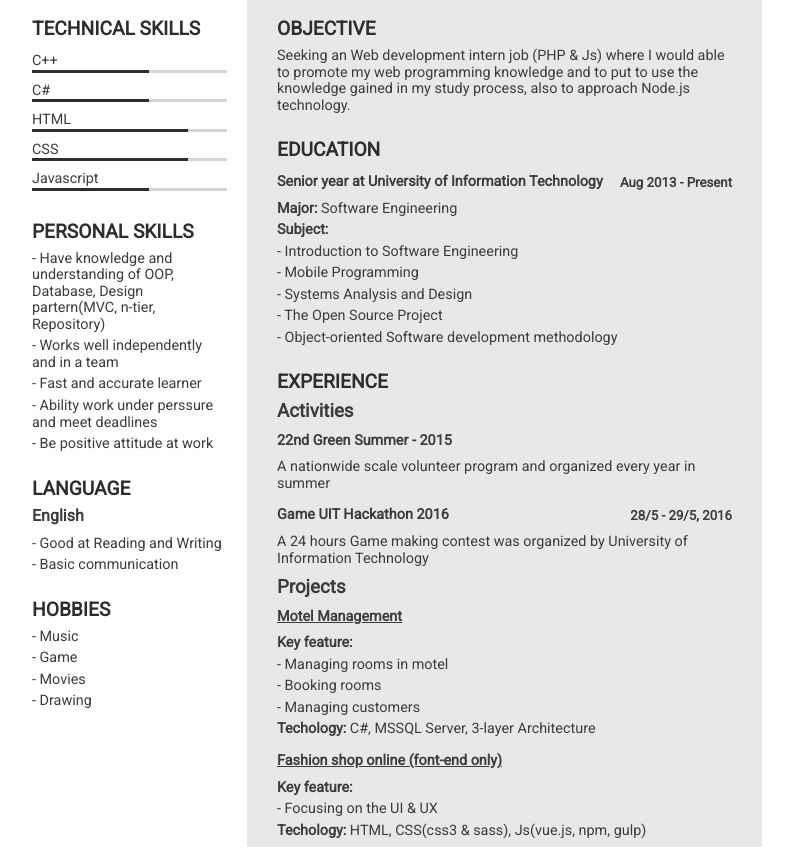
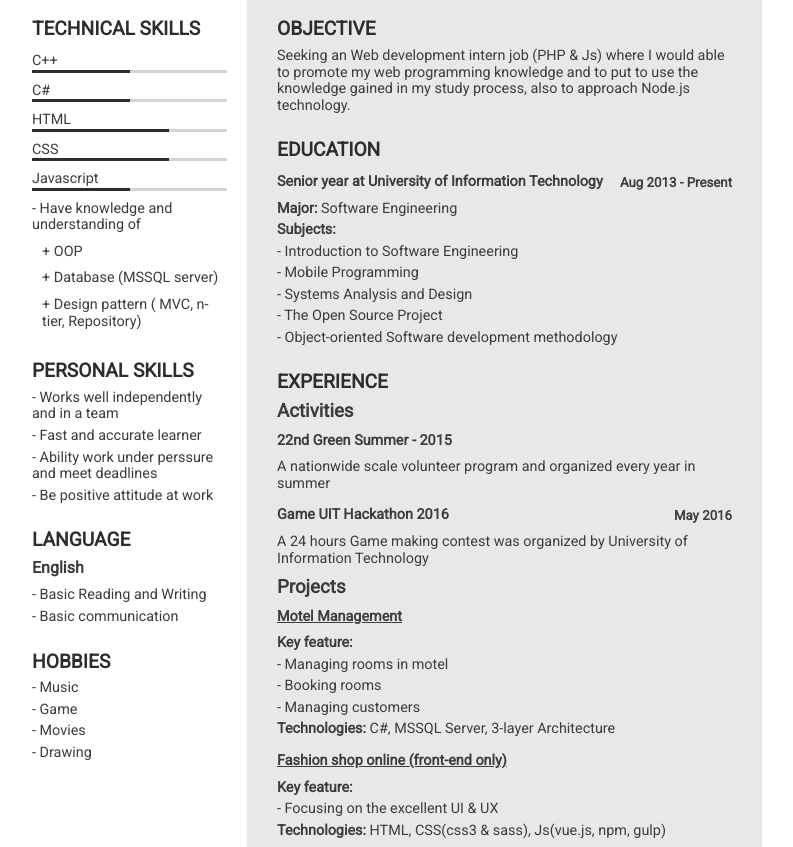
Before and after one commit to shouldnt/CV, a website: page index.html in a window 1280 px wide. Shown: the part 190-1037 px from the top of the page, without its empty margins (248-1041 px from the left). Drawn offline with Linux system fonts and the light colour scheme.

Commit message:
fix some information

```diff
--- a/index.html
+++ b/index.html
@@ -20,7 +20,7 @@
 				<div class="info">
 					<ul>
 						<li>May 29, 1995</li>
-						<li>+841228090142</li>
+						<li>(+84) 122 809 0142</li>
 						<li>Ho Chi Minh City, Viet Nam</li>
 					</ul>
 					<ul>
@@ -45,7 +45,7 @@
 								</div>
 								<div class="detail__level">
 									<div class="process">
-										<div class="child is-6"></div>
+										<div class="child is-5"></div>
 									</div>
 								</div>
 							</li>
@@ -57,7 +57,7 @@
 								</div>
 								<div class="detail__level">
 									<div class="process">
-										<div class="child is-6"></div>
+										<div class="child is-5"></div>
 									</div>
 								</div>
 							</li>
@@ -69,7 +69,7 @@
 								</div>
 								<div class="detail__level">
 									<div class="process">
-										<div class="child is-8"></div>
+										<div class="child is-7"></div>
 									</div>
 								</div>
 							</li>
@@ -81,7 +81,7 @@
 								</div>
 								<div class="detail__level">
 									<div class="process">
-										<div class="child is-8"></div>
+										<div class="child is-7"></div>
 									</div>
 								</div>
 							</li>
@@ -93,10 +93,18 @@
 								</div>
 								<div class="detail__level">
 									<div class="process">
-										<div class="child is-6"></div>
+										<div class="child is-5"></div>
 									</div>
 								</div>
 							</li>
+						</ul>
+
+
+						<p>- Have knowledge and understanding of</p>
+						<ul style="padding-left: 10px">
+							<li> + OOP</li>
+							<li> + Database (MSSQL server)</li>
+							<li> + Design pattern ( MVC, n-tier, Repository)</li>
 						</ul>
 					</div>
 				</div>
@@ -105,7 +113,6 @@
 						<h2>personal skills</h2>
 					</div>
 					<div class="detail">
-						<p>- Have knowledge and understanding of OOP, Database, Design partern(MVC, n-tier, Repository)</p>
 						<p>- Works well independently and in a team</p>
 						<p>- Fast and accurate learner</p>
 						<p>- Ability work under perssure and meet deadlines</p>
@@ -122,7 +129,7 @@
 								<h4>English</h4>
 							</div>
 							<div class="sub__detail">
-								<p>- Good at Reading and Writing</p>
+								<p>- Basic Reading and Writing</p>
 								<p>- Basic communication</p>
 							</div>
 						</div>
@@ -164,7 +171,7 @@
 							</div>
 							<div class="sub-detail">
 								<p><span class="font bold">Major:</span> Software Engineering</p>
-								<p><span class="font bold">Subject:</span></p>
+								<p><span class="font bold">Subjects:</span></p>
 								<p>- Introduction to Software Engineering</p>
 								<p>- Mobile Programming</p>
 								<p>- Systems Analysis and Design</p>
@@ -193,7 +200,7 @@
 						<div class="detail__block">
 							<div class="sub-title">
 								<p class="font bold">Game UIT Hackathon 2016</p>
-								<h5>28/5 - 29/5, 2016</h5>
+								<h5> May 2016</h5>
 							</div>
 							<div class="sub-detail">
 								<p>A 24 hours Game making contest was organized by University of Information Technology</p>
@@ -212,18 +219,18 @@
 								<p>- Managing rooms in motel</p>
 								<p>- Booking rooms</p>
 								<p>- Managing customers</p>
-								<p ><span class="font bold">Techology:</span> C#, MSSQL Server, 3-layer Architecture </p>
+								<p ><span class="font bold">Technologies:</span> C#, MSSQL Server, 3-layer Architecture </p>
 							</div>
 						</div>
 
 						<div class="detail__block">
 							<div class="sub-title">
-								<p class="font bold underline">Fashion shop online (font-end only)</p>
+								<p class="font bold underline">Fashion shop online (front-end only)</p>
 							</div>
 							<div class="sub-detail">
 								<p class="font bold">Key feature:</p>
-								<p>- Focusing on the UI & UX</p>
-								<p ><span class="font bold">Techology:</span> HTML, CSS(css3 & sass), Js(vue.js, npm, gulp)</p>
+								<p>- Focusing on the excellent UI & UX</p>
+								<p ><span class="font bold">Technologies:</span> HTML, CSS(css3 & sass), Js(vue.js, npm, gulp)</p>
 							</div>
 						</div>
 					</div>
```
